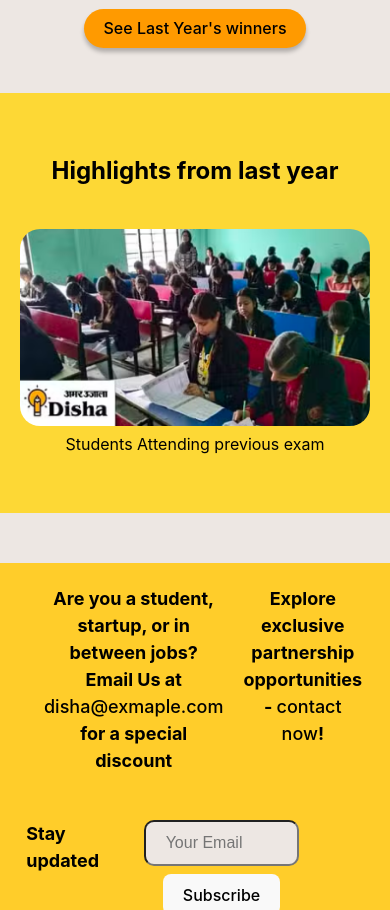
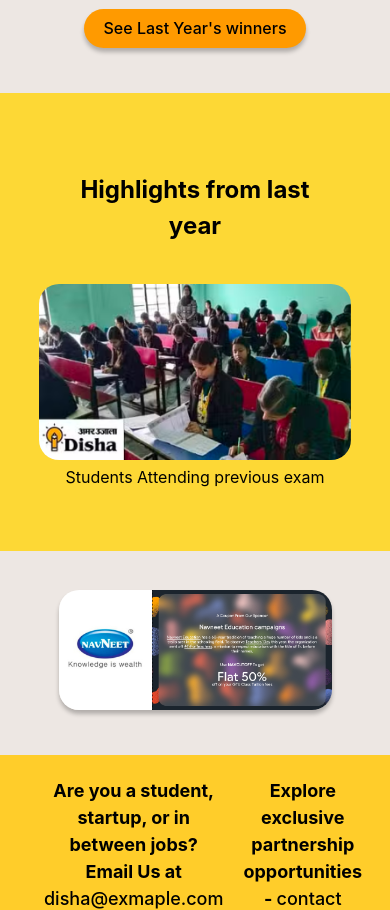
Before and after one commit to isg32/disha_front-end, a React (Vite) app: page / in a window 390 px wide. Shown: the part 1267-2177 px from the top of the page. Built offline with nearby package versions, Linux system fonts and the light colour scheme.

Commit message:
ui: add the coupon placeholder
- adjust highlights bottom margin

- keep the coupon a static placeholder for now, add the scrolling later

Signed-off-by: Sapan Gajjar <sapangajjar101105@gmail.com>

```diff
--- a/src/pages/home.jsx
+++ b/src/pages/home.jsx
@@ -10,6 +10,7 @@ import Learnmoresplit from '../Static-components/learnmoresplit.jsx'
 import Bannertwp from '../assets/images/banner2.png'
 import Banner3twp from '../assets/images/banner3overlay.png'
 import HighlightsFromYearago from '../Static-components/highlights.jsx'
+import couponexample from '../assets/images/Coupon Example.png'
 
 function HomePage() {
   return (
@@ -60,6 +61,15 @@ function HomePage() {
       {/* Last year Highlights */}
       <HighlightsFromYearago/>
 
+      {/* Here Comes The Coupons */}
+      <img
+        src={couponexample}
+        alt="Coupon Example"
+        style={
+          {width: '70%', height: 'auto', margin: '0% 20px 10% 20px', borderRadius: '20px', boxShadow: '0px 4px 4px 0px rgba(0, 0, 0, 0.25)'}
+        }
+      />
+
       {/* Footer */}
       <Footer/>
     </div>
--- a/src/styles/highlights.css
+++ b/src/styles/highlights.css
@@ -2,7 +2,7 @@
   text-align: center;
   background-color: #fdd835;
   padding: 20px 20%;
-  margin-bottom: 250px;
+  margin-bottom: 10%;
 }
 
 .highlights h2 {
@@ -46,8 +46,8 @@ img.slide {
   .highlights {
     text-align: center;
     background-color: #fdd835;
-    padding: 20px;
-    margin-bottom: 50px;
+    padding: 10%;
+    margin-bottom: 10%;
   }
 
   .slideshow2 {
```
Also changed, not shown: src/assets/images/Coupon Example.png (added).
